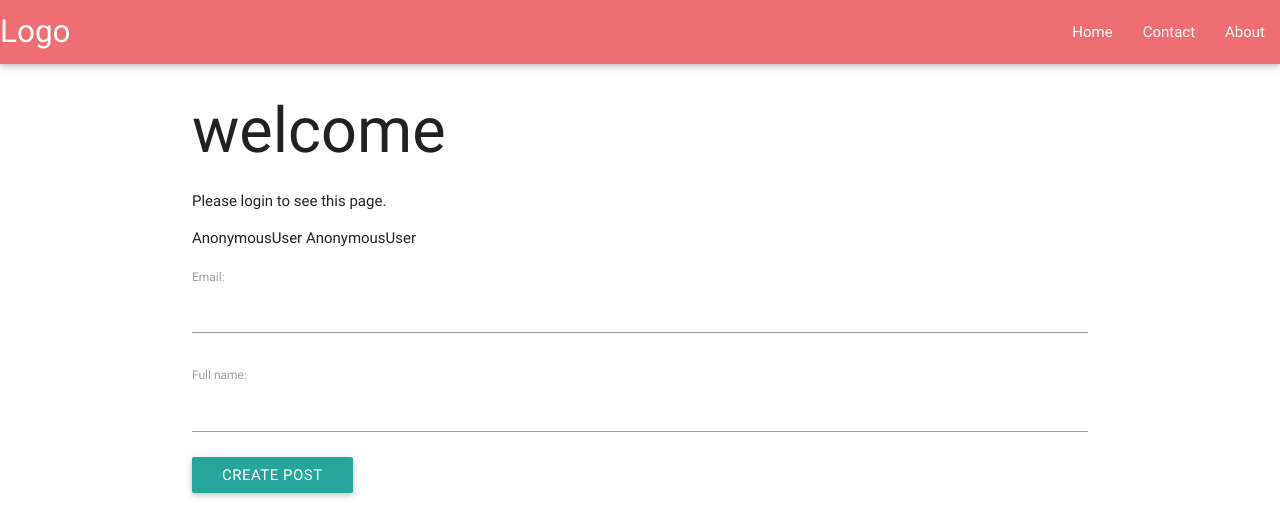
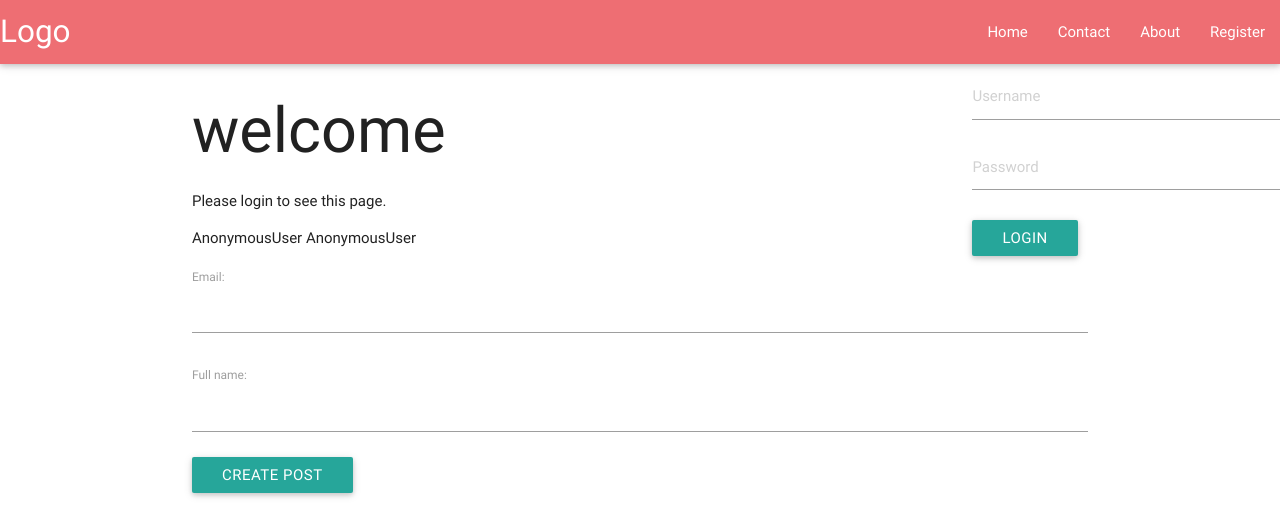
Before and after one commit to dehors/CursoDJ18, a Django app: page / in a window 1280 px wide. Shown: the top 509 px of the page. Run offline with Django 3.2, Linux system fonts and the light colour scheme.

Commit message:
feat: urls links

```diff
--- a/Proyecto18/settings.py
+++ b/Proyecto18/settings.py
@@ -119,6 +119,7 @@ STATIC_URL = '/static/'
 ACCOUNT_ACTIVATION_DAYS = 7
 REGISTRATION_AUTO_LOGIN = True
 SITE_ID = 1
+LOGIN_REDIRECT_URL = '/'
 
 STATICFILES_DIRS = (
     os.path.join(BASE_DIR, "static"),
--- a/app/templates/layout/master.html
+++ b/app/templates/layout/master.html
@@ -14,6 +14,21 @@
         <li><a href="/">Home</a></li>
         <li><a href="/contact">Contact</a></li>
         <li><a href="/about">About</a></li>
+        {% if not request.user.is_authenticated and not "/accounts/login" in request.get_full_path %}
+          <li><a href="{% url 'registration_register' %}">Register</a></li>
+          <form class='navbar-form navbar-right' method='POST' action='{% url "auth_login" %}'>{% csrf_token %}
+              <div class='form-group'>
+                  <input type='text' class='form-control' name='username' placeholder='Username' />
+              </div>
+              <div class='form-group'>
+                  <input type='password' class='form-control' name='password' placeholder='Password' />
+              </div>
+              <button type='submit' class='btn btn-default'>Login</button>
+          </form>
+        {% else %}
+        <li><a href="{% url 'auth_logout' %}">Logout</a></li>
+
+        {% endif %}
       </ul>
     </div>
 </nav>
--- a/app/templates/registration/logout.html
+++ b/app/templates/registration/logout.html
@@ -1,4 +1,4 @@
-{% extends "base.html" %}
+{% extends "layout/master.html" %}
 {% load i18n %}
 
 {% block content %}
```
Also changed, not shown: 1 other file.
